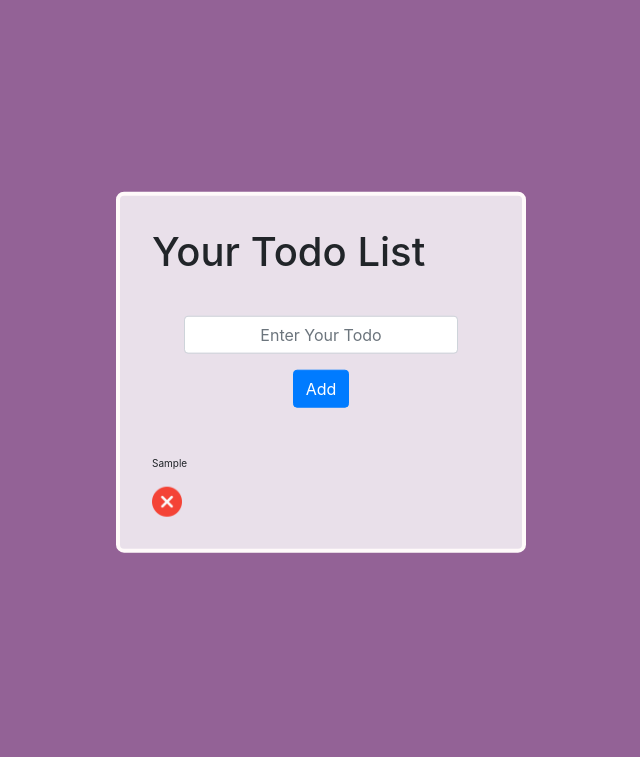
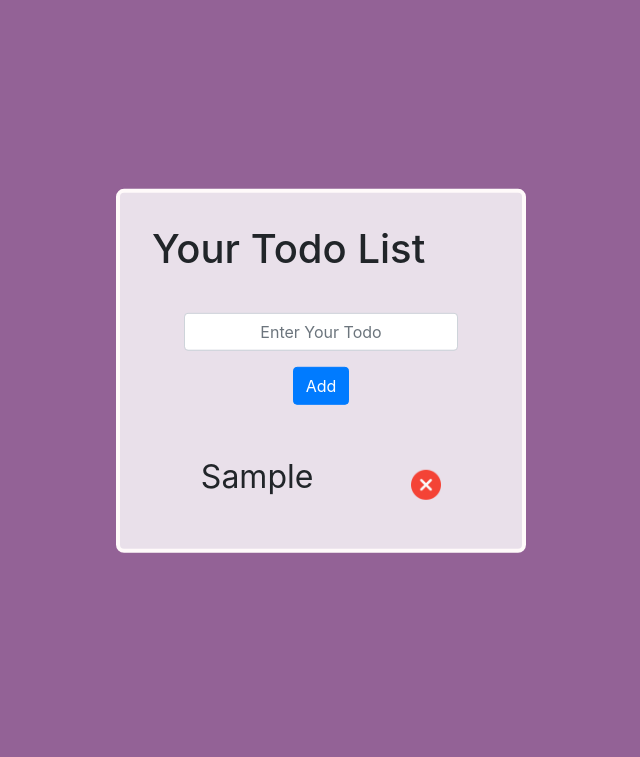
Before and after one commit to Eyuwankg-Swankg/flask-todo-app, a Flask app: page / in a window 1280 px wide. Shown: the top 757 px of the page, without its empty margins (319-959 px from the left). Run offline with Flask 2, Linux system fonts and the light colour scheme; tables that the repository leaves empty hold one stand-in row (values such as "Sample post").

Commit message:
design changes

```diff
--- a/templates/home.html
+++ b/templates/home.html
@@ -40,6 +40,14 @@
     justify-content: space-between;
     align-items: center;
   }
+  #todoContainer {
+    display: flex;
+    justify-content: space-around;
+    align-items: center;
+  }
+  #todoContainer p {
+    font-size: 2rem;
+  }
 </style>
 {% endblock %} {% block title %}
 <title>Home Page</title>
@@ -61,7 +69,7 @@
       </div>
     </form>
     {% for todo in todos %}
-    <div>
+    <div id="todoContainer">
       <p>{{todo.todo}}</p>
       <a href="/delete/{{todo._id}}">
         <img
```
Also changed, not shown: todos.sqlite3.
